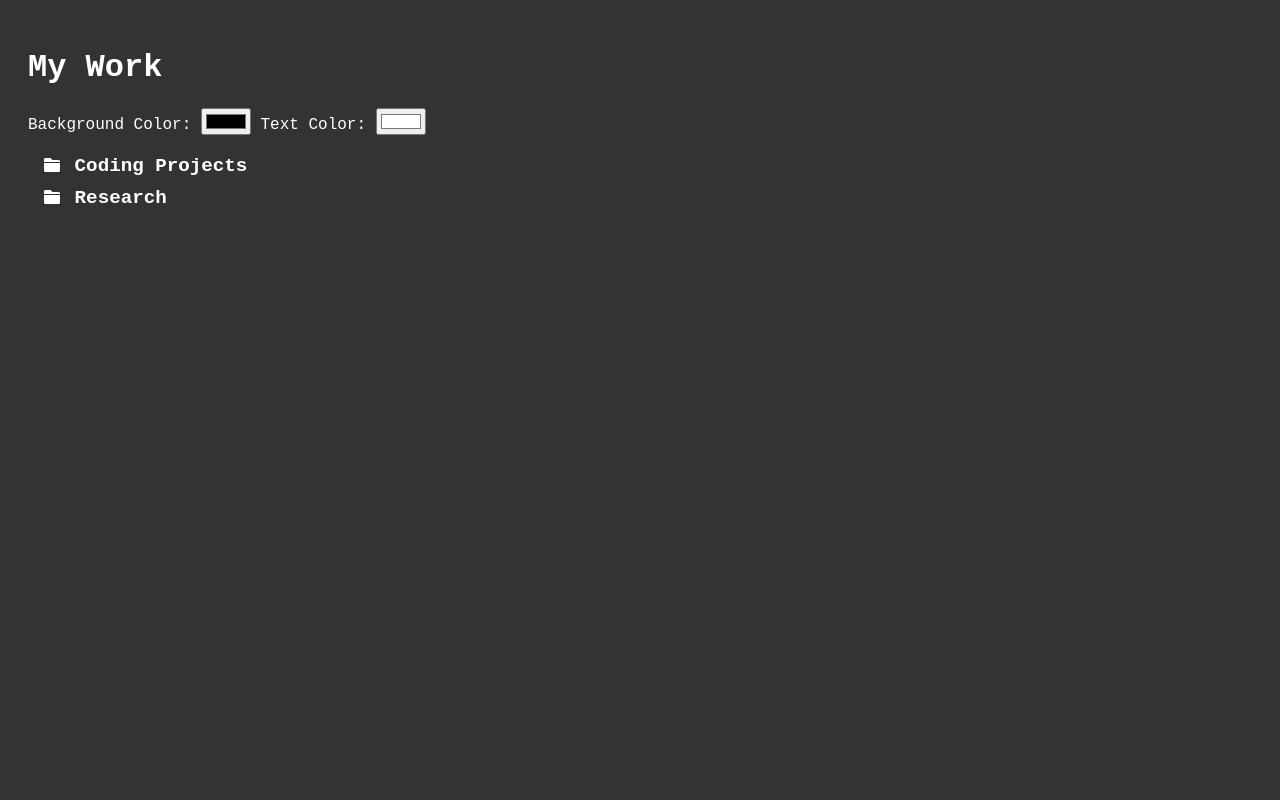
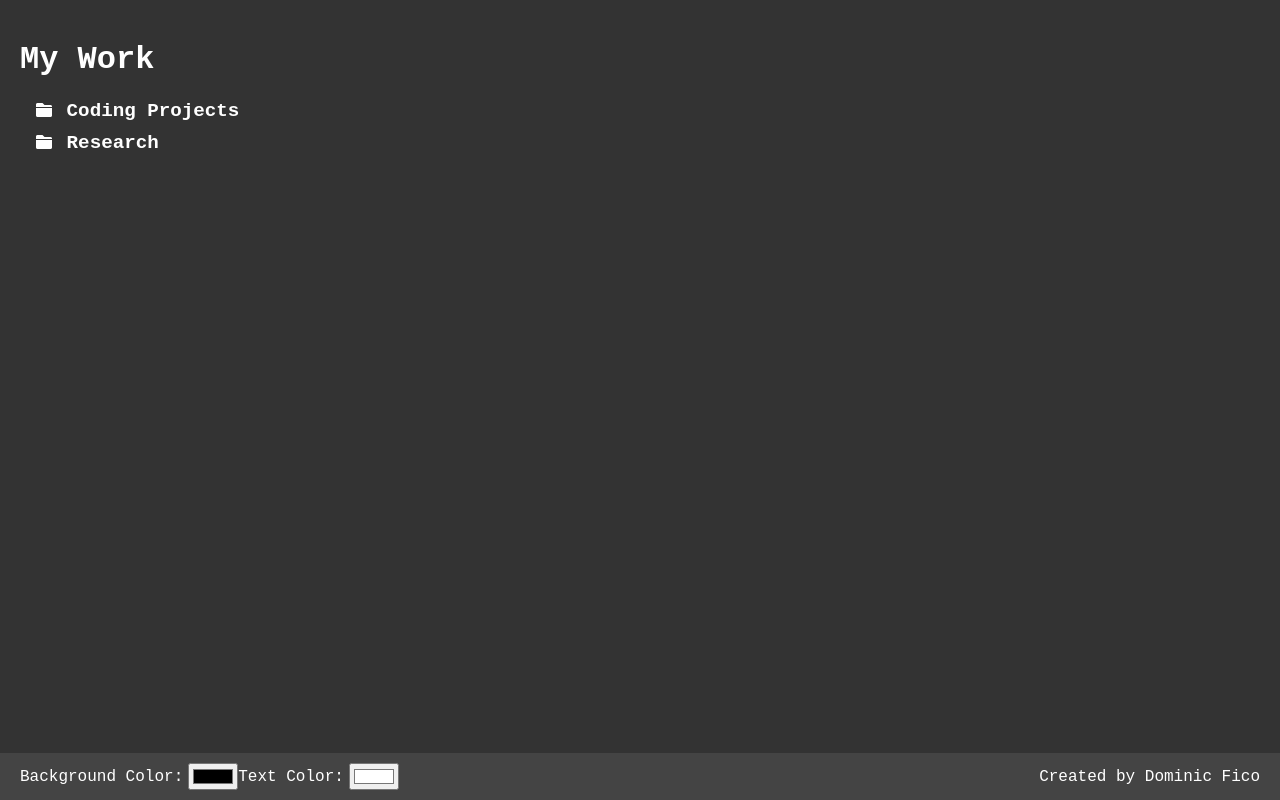
Before and after one commit to DomFico/DomFico.github.io, a plain HTML site: page index.html in a window 1280 px wide. Drawn offline with Linux system fonts and the light colour scheme.

Commit message:
added my name

```diff
--- a/index.html
+++ b/index.html
@@ -10,12 +10,29 @@
             font-family: 'Courier New', Courier, monospace;
             background-color: #333; /* Initial dark background */
             color: white; /* Initial white text */
+            margin: 0;
+            padding: 0;
+            display: flex;
+            flex-direction: column;
+            min-height: 100vh;
         }
         .container {
             padding: 20px;
+            flex: 1;
+        }
+        .footer {
+            display: flex;
+            justify-content: space-between;
+            align-items: center;
+            padding: 10px 20px;
+            background-color: #444; /* Slightly lighter background for the footer */
         }
         .color-picker {
-            margin-bottom: 20px;
+            display: flex;
+            align-items: center;
+        }
+        .color-picker label {
+            margin-right: 5px;
         }
         .directory, .files {
             list-style-type: none;
@@ -61,12 +78,6 @@
 <body>
     <div class="container">
         <h1>My Work</h1>
-        <div class="color-picker">
-            <label for="background-color">Background Color:</label>
-            <input type="color" id="background-color" name="background-color" value="#333">
-            <label for="text-color">Text Color:</label>
-            <input type="color" id="text-color" name="text-color" value="#ffffff">
-        </div>
         <ul class="directory">
             <li><span></span><i class="fas fa-folder" onclick="toggleFiles('coding-projects-files')"></i> <span class="directory-name">Coding Projects</span>
                 <ul class="files" id="coding-projects-files" style="display: none;">
@@ -101,6 +112,17 @@
             </li>
         </ul>
     </div>
+    <div class="footer">
+        <div class="color-picker">
+            <label for="background-color">Background Color:</label>
+            <input type="color" id="background-color" name="background-color" value="#333">
+            <label for="text-color">Text Color:</label>
+            <input type="color" id="text-color" name="text-color" value="#ffffff">
+        </div>
+        <div style="display: flex; align-items: center;">
+            Created by Dominic Fico
+        </div>
+    </div>
     <script>
         // JavaScript to handle color changes
         document.getElementById('background-color').addEventListener('input', function(event) {
```
